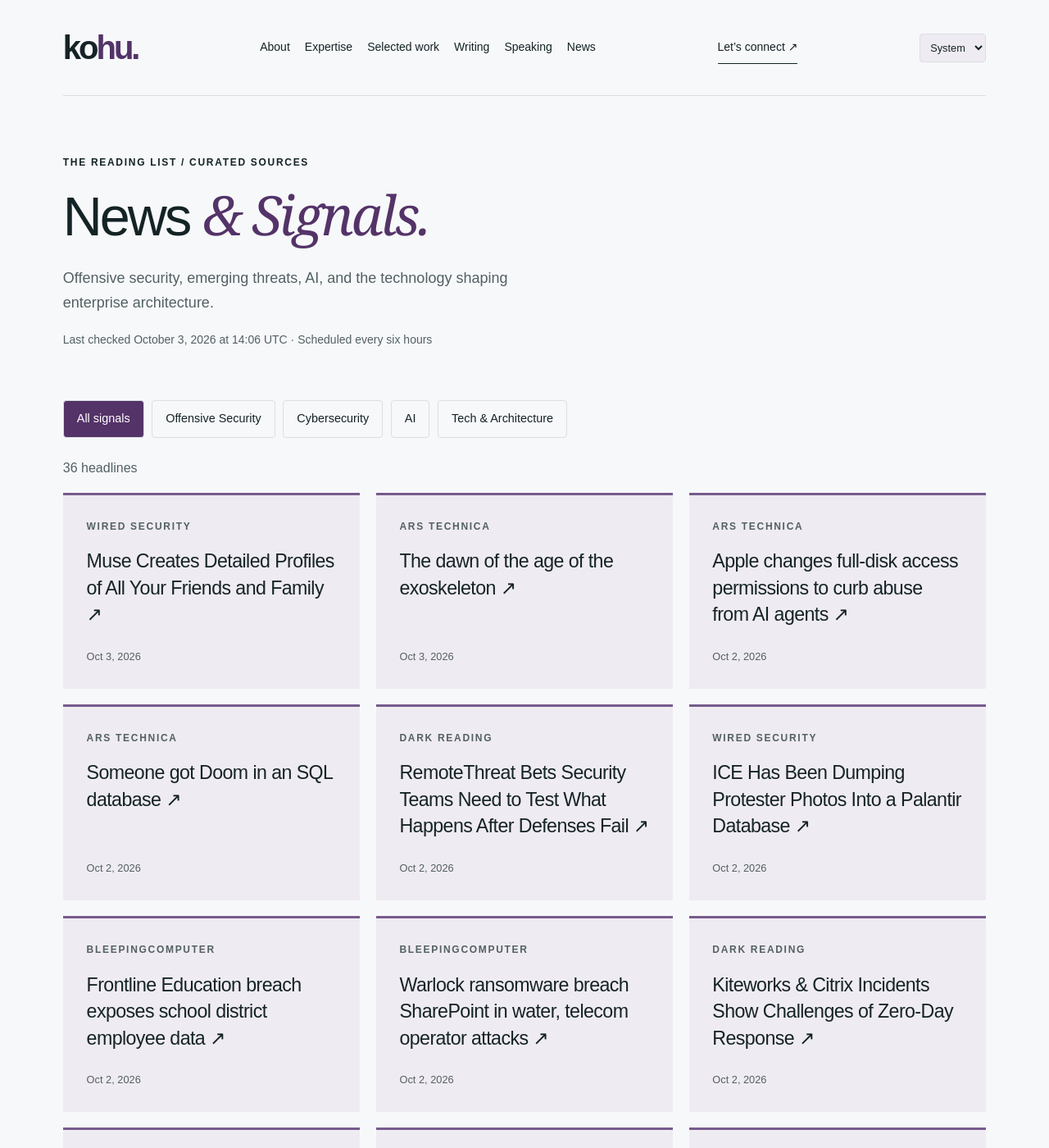
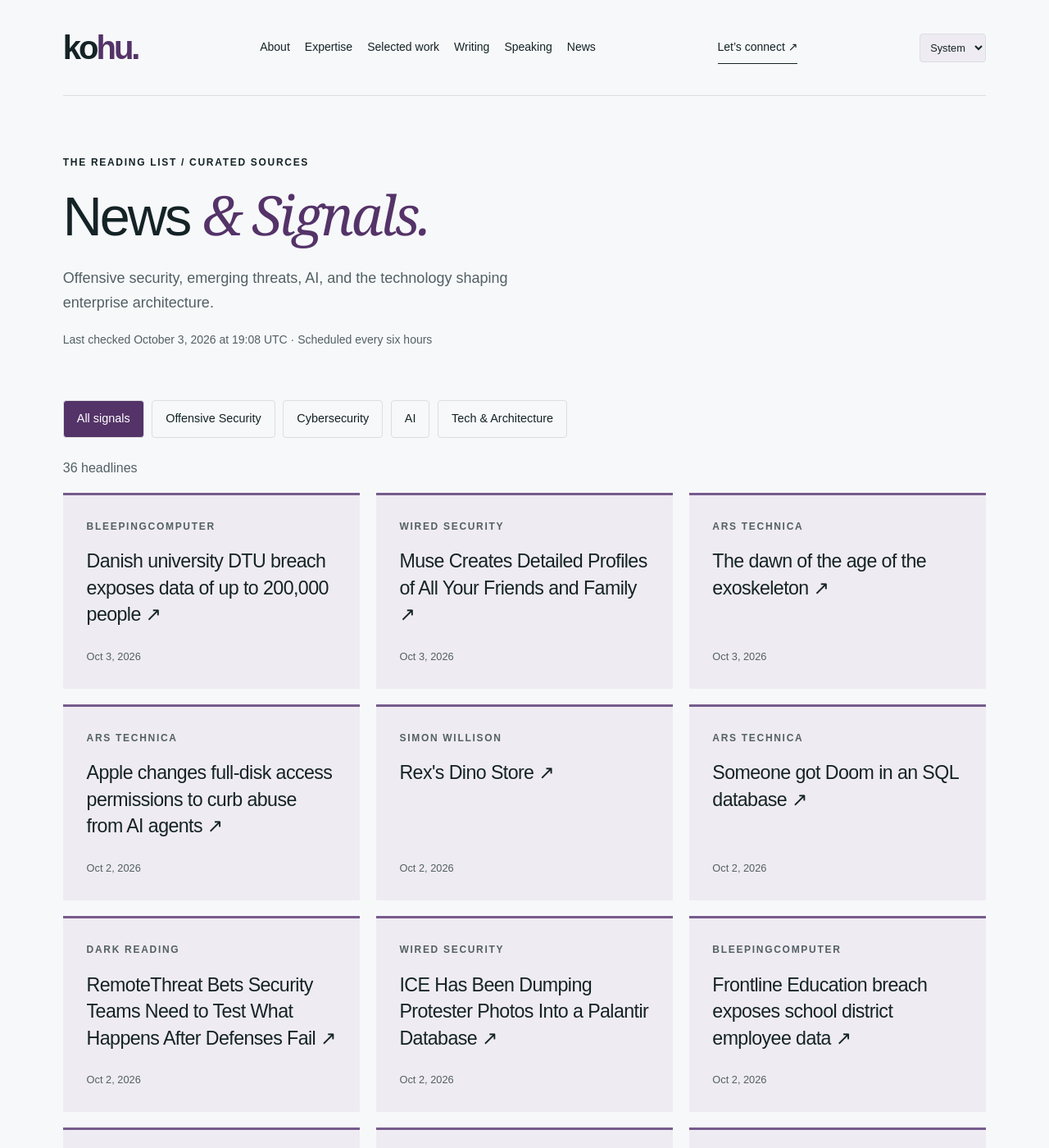
Before and after one commit to hntk/hntk.github.io, a Jekyll site: the page built from news/index.html, in a window 1280 px wide and 1400 px high. Shown: the whole window at 82% size. Built offline with Jekyll 4.4.1, drawn with Linux system fonts in a browser that asks for light colours; part of the change alters nothing that is shown; some of the changed text lies outside the part shown.

Commit message:
Refresh News and Signals

```diff
--- a/_data/news.json
+++ b/_data/news.json
@@ -1,6 +1,14 @@
 {
-  "updated": "2026-10-03T14:06:10.662316+00:00",
+  "updated": "2026-10-03T19:08:54.130651+00:00",
   "items": [
+    {
+      "title": "Danish university DTU breach exposes data of up to 200,000 people",
+      "url": "https://www.bleepingcomputer.com/news/security/danish-university-dtu-breach-exposes-data-of-up-to-200-000-people/",
+      "published": "2026-10-03T14:35:20+00:00",
+      "source": "BleepingComputer",
+      "source_id": "bleepingcomputer",
+      "category": "cybersecurity"
+    },
     {
       "title": "Muse Creates Detailed Profiles of All Your Friends and Family",
       "url": "https://www.wired.com/story/muse-creates-detailed-profiles-of-all-your-friends-and-family/",
@@ -24,6 +32,14 @@
       "source": "Ars Technica",
       "source_id": "ars-technica",
       "category": "tech-architecture"
+    },
+    {
+      "title": "Rex's Dino Store",
+      "url": "https://simonwillison.net/2026/Oct/2/rex-s-dino-store/",
+      "published": "2026-10-02T22:57:38+00:00",
+      "source": "Simon Willison",
+      "source_id": "simon-willison",
+      "category": "ai"
     },
     {
       "title": "Someone got Doom in an SQL database",
@@ -79,14 +95,6 @@
       "published": "2026-10-02T16:27:54+00:00",
       "source": "Dark Reading",
       "source_id": "dark-reading",
-      "category": "cybersecurity"
-    },
-    {
-      "title": "GitLab warns of critical RCE vulnerability in AI Gateway service",
-      "url": "https://www.bleepingcomputer.com/news/security/gitlab-warns-of-critical-rce-vulnerability-in-ai-gateway-service/",
-      "published": "2026-10-02T16:20:05+00:00",
-      "source": "BleepingComputer",
-      "source_id": "bleepingcomputer",
       "category": "cybersecurity"
     },
     {
@@ -234,14 +242,6 @@
       "category": "ai"
     },
     {
-      "title": "Quoting Anthropic Frontier Red Team",
-      "url": "https://simonwillison.net/2026/Sep/29/anthropic-frontier-red-team/",
-      "published": "2026-09-29T22:20:28+00:00",
-      "source": "Simon Willison",
-      "source_id": "simon-willison",
-      "category": "ai"
-    },
-    {
       "title": "Introducing Quine: An AI research system designed for the complexity of biology",
       "url": "https://www.microsoft.com/en-us/research/blog/introducing-quine-an-ai-research-system-designed-for-the-complexity-of-biology/",
       "published": "2026-09-29T14:00:02+00:00",
@@ -295,79 +295,79 @@
       "id": "ars-technica",
       "name": "Ars Technica",
       "status": "ok",
-      "last_success": "2026-10-03T14:06:10.662316+00:00"
+      "last_success": "2026-10-03T19:08:54.130651+00:00"
     },
     {
       "id": "bleepingcomputer",
       "name": "BleepingComputer",
       "status": "ok",
-      "last_success": "2026-10-03T14:06:10.662316+00:00"
+      "last_success": "2026-10-03T19:08:54.130651+00:00"
     },
     {
       "id": "cloudflare",
       "name": "Cloudflare",
       "status": "ok",
-      "last_success": "2026-10-03T14:06:10.662316+00:00"
+      "last_success": "2026-10-03T19:08:54.130651+00:00"
     },
     {
       "id": "dark-reading",
       "name": "Dark Reading",
       "status": "ok",
-      "last_success": "2026-10-03T14:06:10.662316+00:00"
+      "last_success": "2026-10-03T19:08:54.130651+00:00"
     },
     {
       "id": "hugging-face",
       "name": "Hugging Face",
       "status": "ok",
-      "last_success": "2026-10-03T14:06:10.662316+00:00"
+      "last_success": "2026-10-03T19:08:54.130651+00:00"
     },
     {
       "id": "microsoft-research",
       "name": "Microsoft Research",
       "status": "ok",
-      "last_success": "2026-10-03T14:06:10.662316+00:00"
+      "last_success": "2026-10-03T19:08:54.130651+00:00"
     },
     {
       "id": "nvidia",
       "name": "NVIDIA",
       "status": "ok",
-      "last_success": "2026-10-03T14:06:10.662316+00:00"
+      "last_success": "2026-10-03T19:08:54.130651+00:00"
     },
     {
       "id": "portswigger",
       "name": "PortSwigger Research",
       "status": "ok",
-      "last_success": "2026-10-03T14:06:10.662316+00:00"
+      "last_success": "2026-10-03T19:08:54.130651+00:00"
     },
     {
       "id": "schneier",
       "name": "Schneier on Security",
       "status": "ok",
-      "last_success": "2026-10-03T14:06:10.662316+00:00"
+      "last_success": "2026-10-03T19:08:54.130651+00:00"
     },
     {
       "id": "simon-willison",
       "name": "Simon Willison",
       "status": "ok",
-      "last_success": "2026-10-03T14:06:10.662316+00:00"
+      "last_success": "2026-10-03T19:08:54.130651+00:00"
     },
     {
       "id": "specterops",
       "name": "SpecterOps",
       "status": "ok",
-      "last_success": "2026-10-03T14:06:10.662316+00:00"
+      "last_success": "2026-10-03T19:08:54.130651+00:00"
     },
     {
       "id": "trail-of-bits",
       "name": "Trail of Bits",
       "status": "ok",
-      "last_success": "2026-10-03T14:06:10.662316+00:00"
+      "last_success": "2026-10-03T19:08:54.130651+00:00"
     },
     {
       "id": "wired",
       "name": "WIRED Security",
       "status": "ok",
-      "last_success": "2026-10-03T14:06:10.662316+00:00"
+      "last_success": "2026-10-03T19:08:54.130651+00:00"
     }
   ]
 }
```
